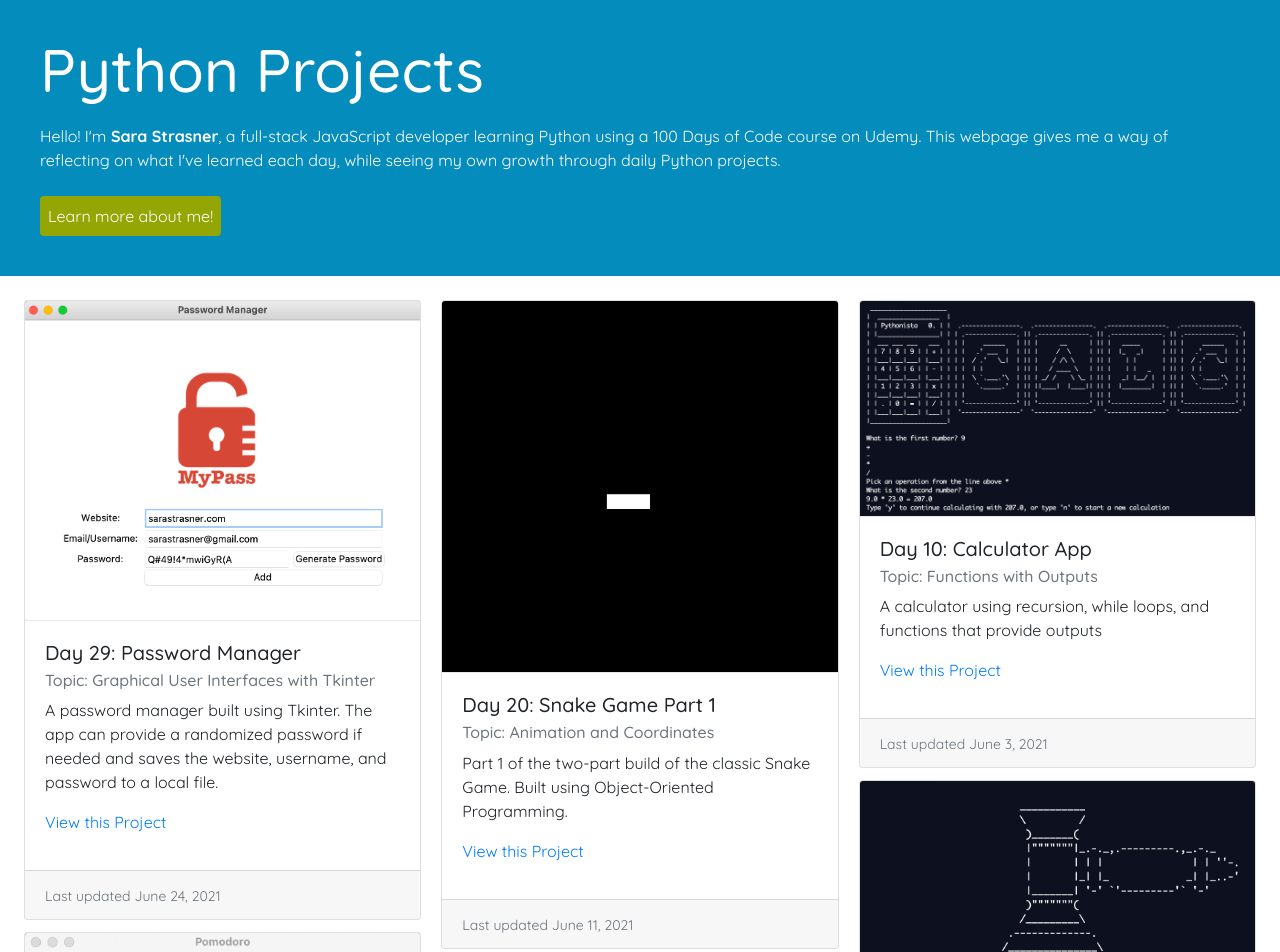
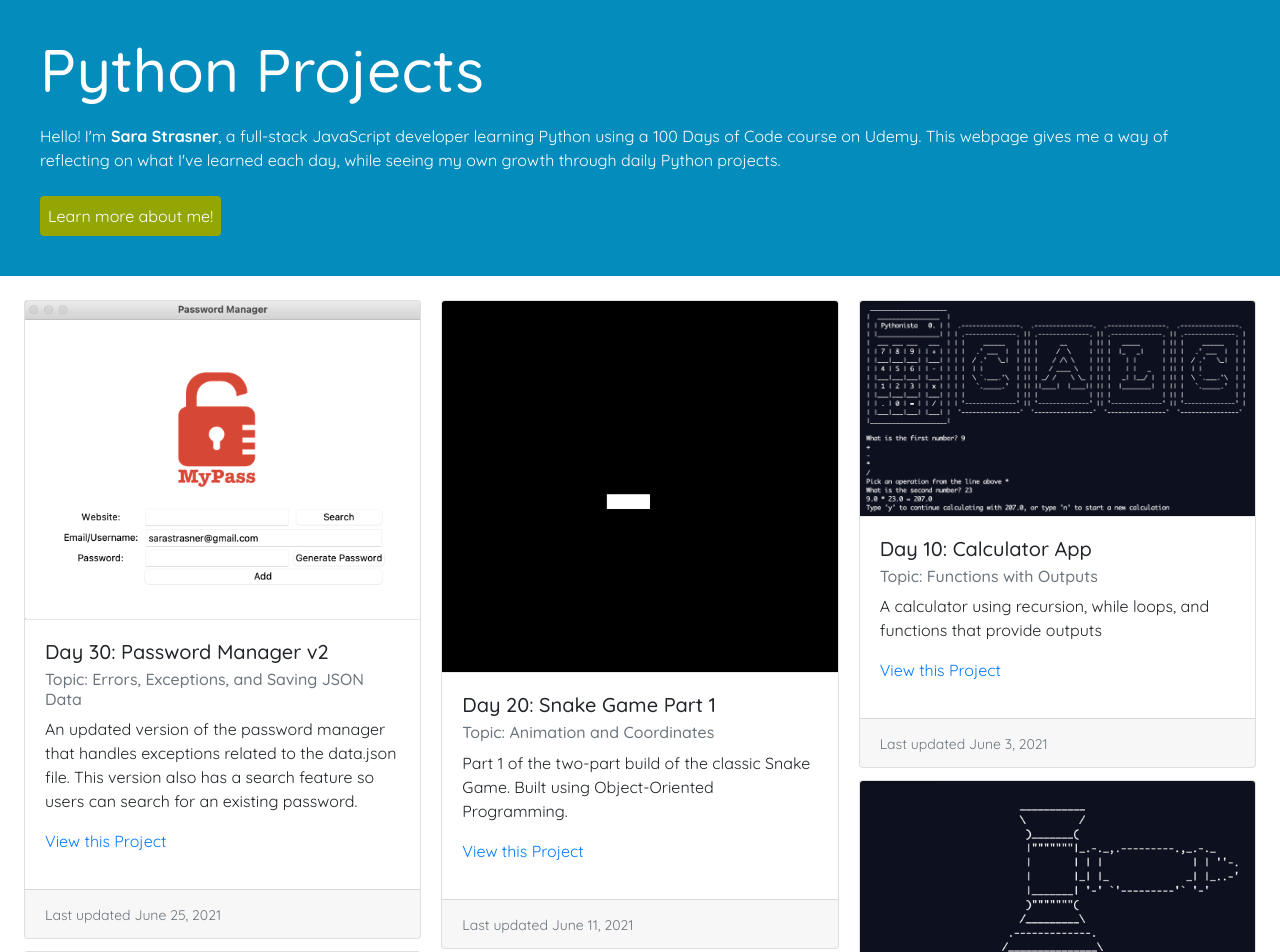
Before and after one commit to sarastrasner/python-portfolio, a Next.js app: page / in a window 1280 px wide. Shown: the top 952 px of the page. Built offline with nearby package versions, Linux system fonts and the light colour scheme.

Commit message:
day 30 added

```diff
--- a/data/projects.js
+++ b/data/projects.js
@@ -1,4 +1,13 @@
 let projectsArray = [
+  {
+    name: 'Day 30: Password Manager v2',
+    URL: 'https://github.com/sarastrasner/python-projects/tree/main/password_manager_v2',
+    topic: 'Errors, Exceptions, and Saving JSON Data',
+    description:
+      'An updated version of the password manager that handles exceptions related to the data.json file. This version also has a search feature so users can search for an existing password.',
+    created: 'June 25, 2021',
+    image: 'passwordManagerv2.png'
+  },
   {
     name: 'Day 29: Password Manager',
     URL: 'https://github.com/sarastrasner/python-projects/tree/main/password_manager',
```
Also changed, not shown: public/passwordManagerv2.png (added).
